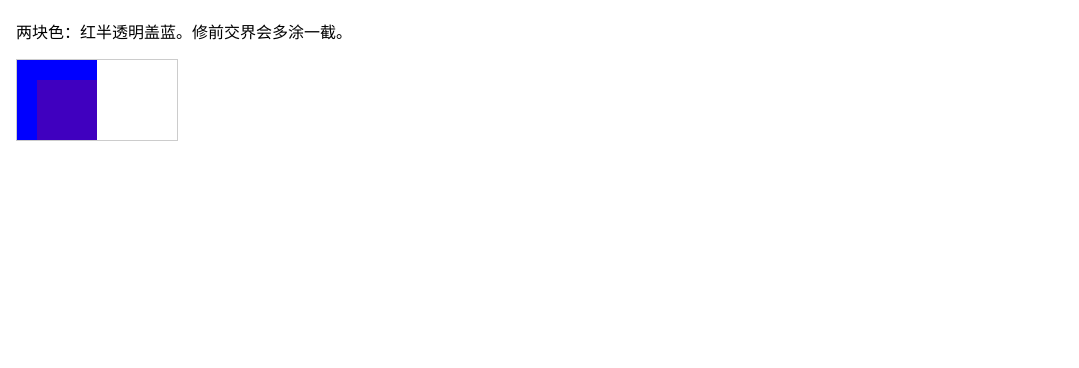
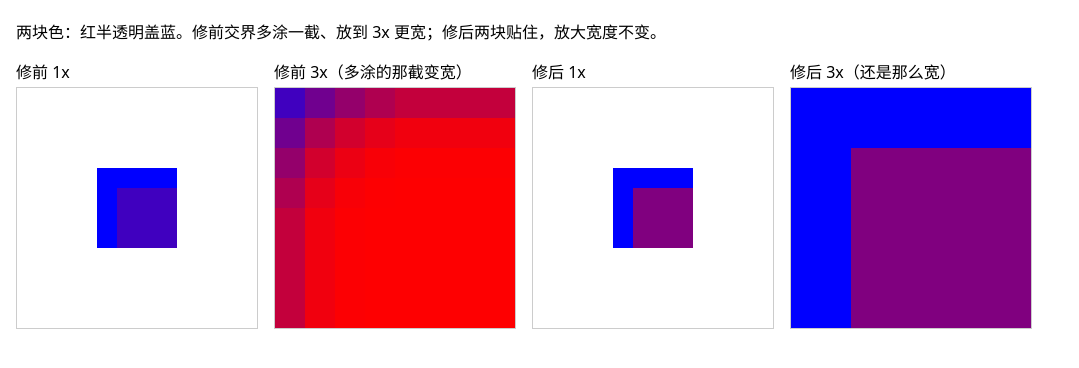
Before and after one commit to Chinese-zy/gsb-colorblend, a website: page index.html in a window 1280 px wide. Shown: the part 70-438 px from the top of the page, without its empty margins (0-1079 px from the left). Drawn offline with Linux system fonts and the light colour scheme.

Commit message:
rerun bug (a)

```diff
--- a/blend.js
+++ b/blend.js
@@ -1,18 +1,47 @@
+// Standard source-over compositing (the "over" operator).
+// Each src pixel covers exactly its own dst pixel: the border never
+// expands outward, and scale only affects display zoom, never the
+// painted footprint.
 export function coverBlend(dst, src, x, y, scale = 1) {
-  // BUG: paint order reversed vs coverage stack order.
+  const out = new Uint8ClampedArray(dst);
+  const w = Math.sqrt(dst.length / 4) | 0;
+  for (let sy = 0; sy < w; sy++) {
+    for (let sx = 0; sx < w; sx++) {
+      const si = (sy * w + sx) * 4;
+      // Fully transparent covers nothing: leave dst untouched.
+      if (src[si + 3] === 0) continue;
+      const px = x + sx;
+      const py = y + sy;
+      if (px < 0 || py < 0 || px >= w || py >= w) continue;
+      const di = (py * w + px) * 4;
+      const a = src[si + 3] / 255;
+      const da = out[di + 3] / 255;
+      const outA = a + da * (1 - a);
+      if (outA > 0) {
+        // Add the alpha-weighted colors first, then divide by outA.
+        out[di] = (src[si] * a + out[di] * da * (1 - a)) / outA;
+        out[di + 1] = (src[si + 1] * a + out[di + 1] * da * (1 - a)) / outA;
+        out[di + 2] = (src[si + 2] * a + out[di + 2] * da * (1 - a)) / outA;
+      }
+      out[di + 3] = outA * 255;
+    }
+  }
+  return out;
+}
+
+// 修前版本，仅用于页面演示"交界多涂一截、放大变宽"的效果。
+export function coverBlendBuggy(dst, src, x, y, scale = 1) {
   const out = new Uint8ClampedArray(dst);
   const w = Math.sqrt(dst.length / 4) | 0;
   for (let sy = 0; sy < w; sy++) {
     for (let sx = 0; sx < w; sx++) {
       const si = (sy * w + sx) * 4;
       const a = src[si + 3] / 255;
-      // BUG: fully transparent still clears underneath.
       if (src[si + 3] === 0) {
         const di = ((y + sy) * w + (x + sx)) * 4;
         out[di] = out[di + 1] = out[di + 2] = out[di + 3] = 0;
         continue;
       }
-      // BUG: border expands with scale (extra painted fringe grows).
       const pad = Math.max(0, Math.round(scale) - 1);
       for (let dy = -pad; dy <= pad; dy++) {
         for (let dx = -pad; dx <= pad; dx++) {
@@ -20,7 +49,6 @@ export function coverBlend(dst, src, x, y, scale = 1) {
           const py = y + sy + dy;
           if (px < 0 || py < 0 || px >= w || py >= w) continue;
           const di = (py * w + px) * 4;
-          // BUG: multiply alpha again -> grey when stacking translucents.
           const aa = a * a;
           out[di] = src[si] * aa + out[di] * (1 - aa);
           out[di + 1] = src[si + 1] * aa + out[di + 1] * (1 - aa);
@@ -33,7 +61,7 @@ export function coverBlend(dst, src, x, y, scale = 1) {
   return out;
 }
 
-export function drawDemo(ctx, scale) {
+export function drawDemo(ctx, scale, blend = coverBlend) {
   const w = 8;
   const blue = new Uint8ClampedArray(w * w * 4);
   const red = new Uint8ClampedArray(w * w * 4);
@@ -42,11 +70,16 @@ export function drawDemo(ctx, scale) {
     red[i * 4] = 255; red[i * 4 + 3] = 128;
   }
   let buf = blue;
-  buf = coverBlend(buf, red, 2, 2, scale);
+  buf = blend(buf, red, 2, 2, scale);
   const img = ctx.createImageData(w, w);
   img.data.set(buf);
   ctx.imageSmoothingEnabled = false;
   ctx.clearRect(0, 0, ctx.canvas.width, ctx.canvas.height);
-  ctx.putImageData(img, 0, 0);
-  ctx.drawImage(ctx.canvas, 0, 0, w, w, 0, 0, w * 10 * scale, w * 10 * scale);
+  const tmp = document.createElement("canvas");
+  tmp.width = tmp.height = w;
+  tmp.getContext("2d").putImageData(img, 0, 0);
+  const size = w * 10 * scale;
+  const ox = Math.floor((ctx.canvas.width - size) / 2);
+  const oy = Math.floor((ctx.canvas.height - size) / 2);
+  ctx.drawImage(tmp, 0, 0, w, w, ox, oy, size, size);
 }
--- a/index.html
+++ b/index.html
@@ -6,15 +6,38 @@
   <style>
     body { font-family: system-ui, sans-serif; margin: 1rem; }
     canvas { border: 1px solid #ccc; image-rendering: pixelated; }
+    .grid { display: flex; gap: 1rem; flex-wrap: wrap; }
+    figure { margin: 0; }
+    figcaption { margin-bottom: 0.25rem; }
   </style>
 </head>
 <body>
   <h1>叠色</h1>
-  <p>两块色：红半透明盖蓝。修前交界会多涂一截。</p>
-  <canvas id="c" width="160" height="80"></canvas>
+  <p>两块色：红半透明盖蓝。修前交界多涂一截、放到 3x 更宽；修后两块贴住，放大宽度不变。</p>
+  <div class="grid">
+    <figure>
+      <figcaption>修前 1x</figcaption>
+      <canvas id="before1" width="240" height="240"></canvas>
+    </figure>
+    <figure>
+      <figcaption>修前 3x（多涂的那截变宽）</figcaption>
+      <canvas id="before3" width="240" height="240"></canvas>
+    </figure>
+    <figure>
+      <figcaption>修后 1x</figcaption>
+      <canvas id="after1" width="240" height="240"></canvas>
+    </figure>
+    <figure>
+      <figcaption>修后 3x（还是那么宽）</figcaption>
+      <canvas id="after3" width="240" height="240"></canvas>
+    </figure>
+  </div>
   <script type="module">
-    import { drawDemo } from "./blend.js";
-    drawDemo(document.getElementById("c").getContext("2d"), 1);
+    import { coverBlend, coverBlendBuggy, drawDemo } from "./blend.js";
+    drawDemo(document.getElementById("before1").getContext("2d"), 1, coverBlendBuggy);
+    drawDemo(document.getElementById("before3").getContext("2d"), 3, coverBlendBuggy);
+    drawDemo(document.getElementById("after1").getContext("2d"), 1, coverBlend);
+    drawDemo(document.getElementById("after3").getContext("2d"), 3, coverBlend);
   </script>
 </body>
 </html>
```
Also changed, not shown: test/blend.test.js (+43 -1 lines), README.md, 1 other file.
